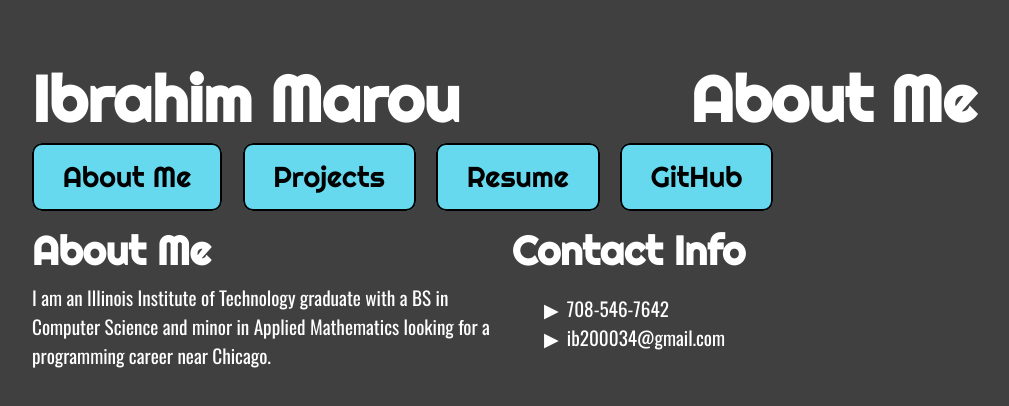
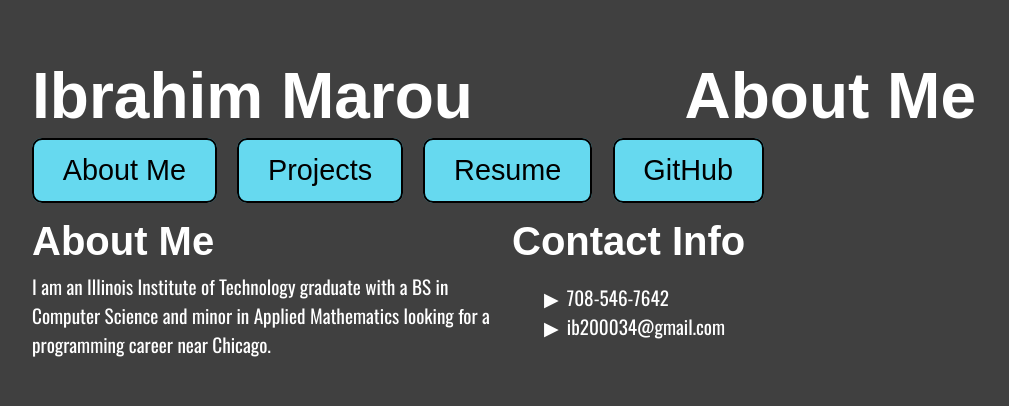
Before and after one commit to IbbyM1/IbbyM1.github.io, a plain HTML site: page index.html in a window 1280 px wide. Shown: the whole page, without its empty margins (136-1145 px from the left). Drawn offline with nearby package versions, Linux system fonts and the light colour scheme.

Commit message:
font test 1

```diff
--- a/styles.css
+++ b/styles.css
@@ -34,7 +34,7 @@ nav ul li:before {
 	content: none;
 }
 nav a {
-	font-family: "Righteous", Arial, sans-serif;
+	font-family: "andale mono", Arial, sans-serif;
 	font-size: 1.5em;
 	color: black;
 	border: 2px solid black;
@@ -47,12 +47,12 @@ h1 {
 	padding: 8px;
 	font-size: 4em;
 	margin-bottom: 4px;
-	font-family: "Righteous", Arial, sans-serif;
+	font-family: "andale mono", Arial, sans-serif;
 }
 h2{
 	font-size: 2.5em;
 	margin: 2px 2px 8px 8px;
-	font-family: "Righteous", Arial, sans-serif;
+	font-family: "andale mono", Arial, sans-serif;
 }
 h3{
 	font-weight: bold;
```
